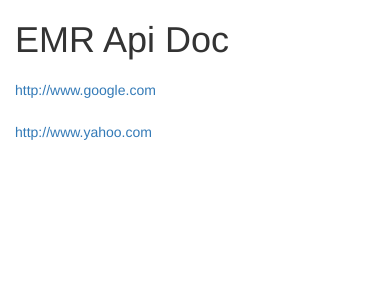
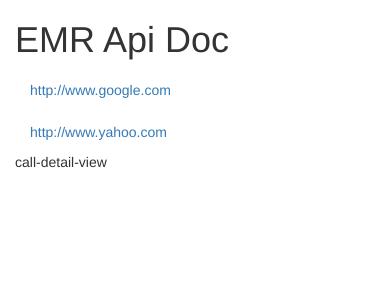
Before and after one commit to hassan-ali-10p/emr-api-doc, an Angular app: page / in a window 390 px wide. Shown: the top 300 px of the page. Built offline with nearby package versions, Linux system fonts and the light colour scheme.

Commit message:
structural changes to make api-calls-component into master-component for master-slave pattern

```diff
--- /dev/null
+++ b/src/app/api-call/api-call.component.html
@@ -0,0 +1,3 @@
+<p>
+  api-call works!
+</p>
--- /dev/null
+++ b/src/app/api-call/api-call.component.ts
@@ -0,0 +1,15 @@
+import { Component, OnInit } from '@angular/core';
+
+@Component({
+  selector: 'app-api-call',
+  templateUrl: './api-call.component.html',
+  styleUrls: ['./api-call.component.css']
+})
+export class ApiCallComponent implements OnInit {
+
+  constructor() { }
+
+  ngOnInit() {
+  }
+
+}
--- a/src/app/api-calls/api-calls.component.html
+++ b/src/app/api-calls/api-calls.component.html
@@ -1,5 +1,14 @@
-<ul class="nav nav-pills nav-stacked">
-  <li *ngFor="let apiCall of apiCalls">
-    <a href="#">{{apiCall}}</a>
-  </li>
-</ul>
+<div class="container">
+  <div class="row">
+    <div class="col-md-4">
+      <ul class="nav nav-pills nav-stacked">
+        <li *ngFor="let apiCall of apiCalls">
+          <a href="#">{{apiCall}}</a>
+        </li>
+      </ul>
+    </div>
+    <div class="col-md-8">
+      call-detail-view
+    </div>
+  </div>
+</div>
--- a/src/app/app.component.html
+++ b/src/app/app.component.html
@@ -2,15 +2,6 @@
   <h1>
     {{title}}
   </h1>
+</div>
 
-  <div class="row">
-    <div class="row">
-      <div class="col-md-4">
-        <app-api-calls></app-api-calls>
-      </div>
-      <div class="col-md-8">
-        <!-- call-detail-view -->
-      </div>
-    </div>
-  </div>
-</div>
+<app-api-calls></app-api-calls>
--- a/src/app/app.module.ts
+++ b/src/app/app.module.ts
@@ -5,11 +5,13 @@ import { HttpModule } from '@angular/http';
 
 import { AppComponent } from './app.component';
 import { ApiCallsComponent } from './api-calls/api-calls.component';
+import { ApiCallComponent } from './api-call/api-call.component';
 
 @NgModule({
   declarations: [
     AppComponent,
-    ApiCallsComponent
+    ApiCallsComponent,
+    ApiCallComponent
   ],
   imports: [
     BrowserModule,
```
Also changed, not shown: src/app/api-call/api-call.component.css (added), 1 other file (tests, documents, lock files or other folders).
